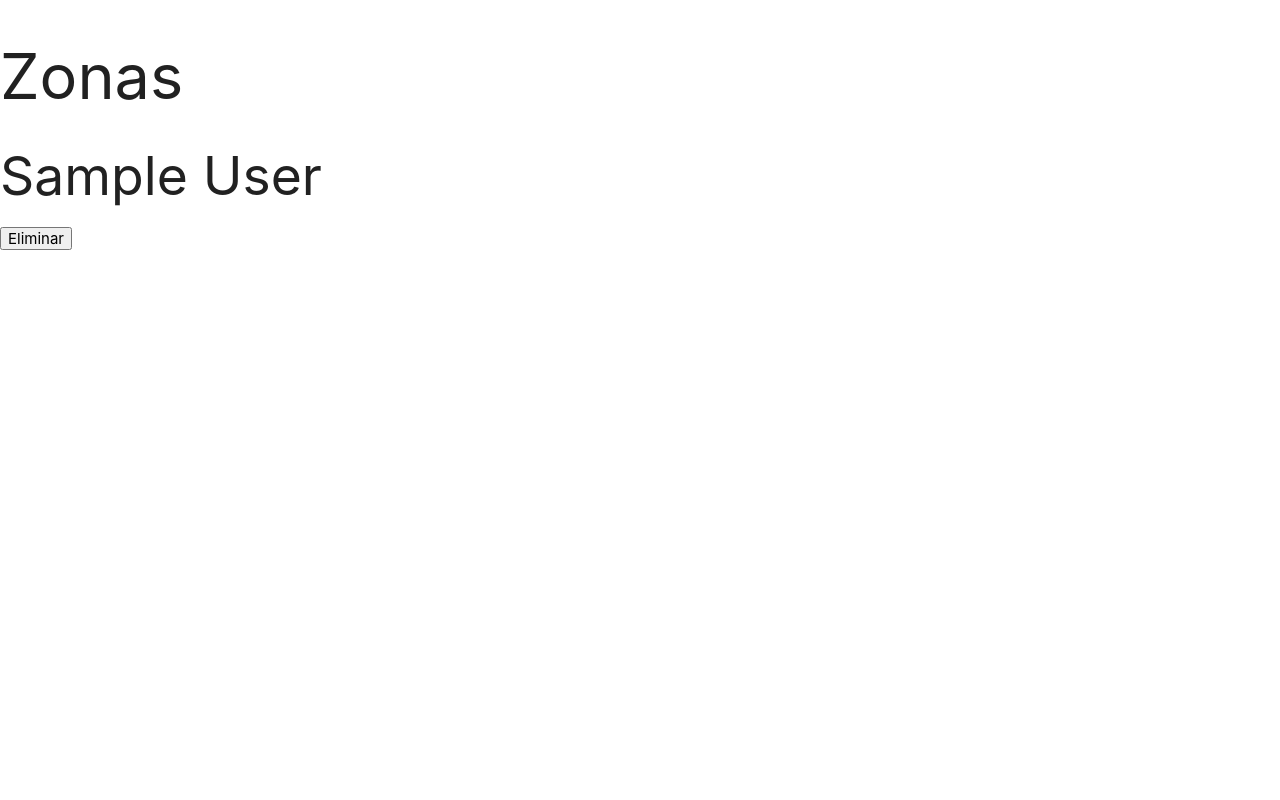
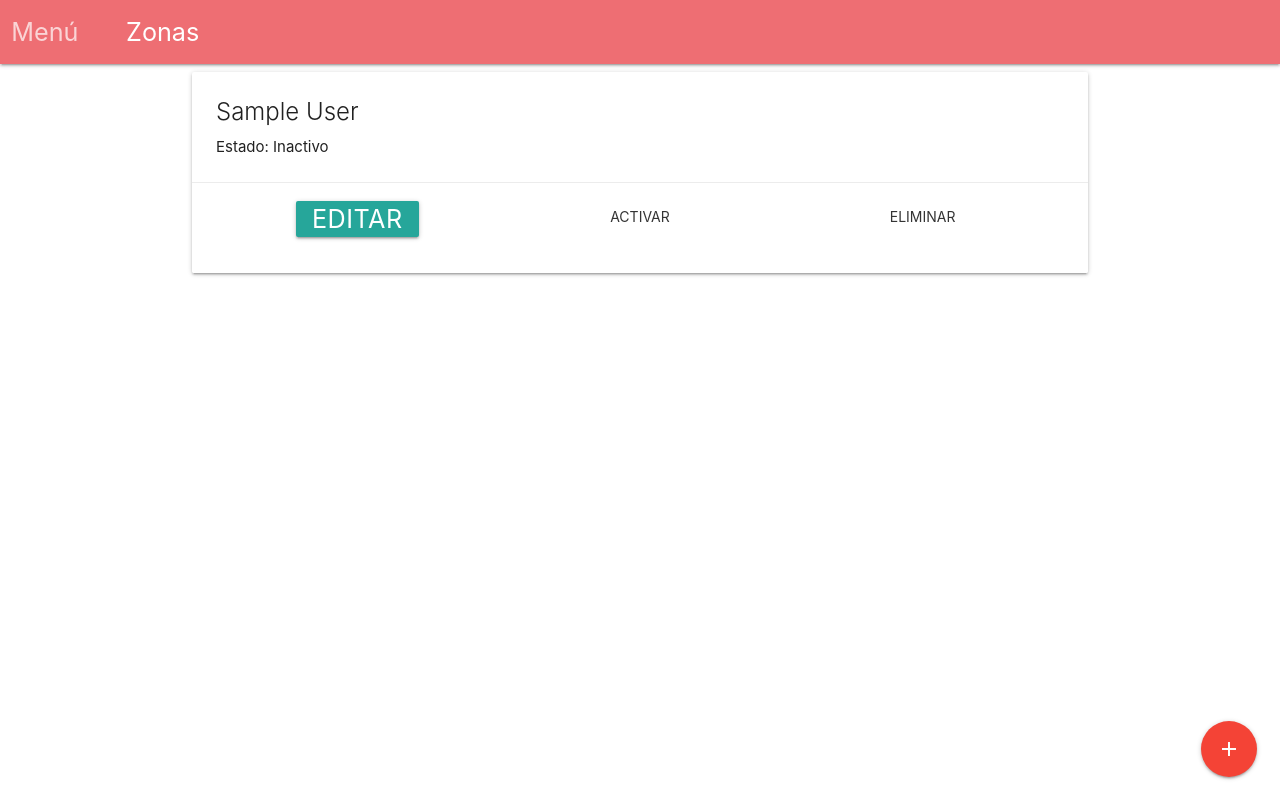
Before and after one commit to hristoroque/Customers-CRUD, a Django app: page /customers/zonas/ in a window 1280 px wide. Run offline with Django 3.2, Linux system fonts and the light colour scheme; tables that the repository leaves empty hold one stand-in row (values such as "Sample post").

Commit message:
mejora completa de htmls, views y urls con respecto a zonas

```diff
--- a/customers/templates/customers/create_zona.html
+++ b/customers/templates/customers/create_zona.html
@@ -4,7 +4,7 @@
     <div class="nav-wrapper">
         <div class="row">
             <div class="col s12">
-                <a href="{% url 'tipos' %}" class="breadcrumb">
+                <a href="{% url 'zonas' %}" class="breadcrumb">
                     <span class="flow-text">Tipos</span>
                 </a>
                 <a href="#!" class="breadcrumb">
@@ -18,7 +18,7 @@
 </nav>
 
 <div class="container">
-    <form action="{% url 'new_tipo' %}" method="post">
+    <form action="{% url 'new_zona' %}" method="post">
     {% csrf_token %}
     <input type="hidden" name="id" value="{{ id|default:"" }}">
     <div class="row">
--- a/customers/templates/customers/zonas_show.html
+++ b/customers/templates/customers/zonas_show.html
@@ -1,18 +1,83 @@
 {% extends "customers/base.html" %}
 {% block main %}
-<h1> Zonas </h1>
+<nav>
+    <div class="nav-wrapper">
+        <div class="row">
+            <div class="col s12">
+                <a href="{% url 'index' %}" class="breadcrumb">
+                    <span class="flow-text">Menú</span>
+                </a>
+                <a href="#!" class="breadcrumb">
+                    <span class="flow-text">
+                        Zonas
+                    </span>
+                </a>
+            </div>
+        </div>
+    </div>
+</nav>
+
+<div class="container">
     {% if zonas %}
     {% for zona in zonas %}
-        <div>
-            <h2> {{ zona.nombre }} </h2>
-            <form action="{% url "del_zona" %}" method="post">
+            <div class="card">
+                <div class="card-content">
+                    <span class="card-title flow-text"> {{ zona.nombre }} </span>
+                    <p class="col s3">Estado:
+                        {% if zona.estado == 'A' %}
+                              Activo
+                        {% else %}
+                            Inactivo
+                        {% endif %}
+                    </p>
+                </div>
+                <div class="card-action">
+                    <div class="row">
+                        <form action="{% url 'new_zona' %}" method="get" class="col s4 center-align flow-text">
+                            <input type="hidden" value="{{ zona.id }}" name="id">
+                            <input type="hidden" value="{{ zona.nombre }}" name="nombre">
+                            <button class="btn" type="submit">
+                                <span class="flow-text">
+                                    EDITAR
+                               </span>
+                            </button>
+                        </form>
+                        <form action="{% url 'toogle_zona' %}" method="post" class="col s4 center-align">
                            {% csrf_token %}
-                <input type="hidden" value="{{ zona.id }}" name="id"/>
-                <input type="submit"  value="Eliminar"/>
+                               <input name="id" type="hidden" value="{{ zona.id }}" />
+                               {% if zona.estado == 'A'%}
+                                   <button class="btn-flat" name="option" type="submit" value="INACTIVAR">
+                                          INACTIVAR
+                                 </button>
+                             {% else %}
+                                  <button class="btn-flat" name="option" type="submit" value="ACTIVAR">
+                                         ACTIVAR
+                                 </button>
+                            {% endif %}
+                            </input>
                         </form>
+                        <form action="{% url 'del_zona' %}" class="col s4 center-align" method="post">
+                        {% csrf_token %}
+                            <input name="id" type="hidden" value="{{ zona.id }}" />
+                            <button class="btn-flat" type="submit" value="ELIMINAR">
+                                    ELIMINAR
+                            </button>
+                        </form>
+                    </div>
+                </div>
             </div>
         {% endfor %}
     {% else %}
-    <p> No hay Zonas </p>
+    <div class="row">
+        <div class="col-s12 center-align">
+            <p class="flow-text"> No hay Zonas </p>
+        </div>
+    </div>
     {% endif %}
+    <div class="fixed-action-btn">
+        <a href="{% url 'new_zona' %}" class="btn-floating btn-large waves-effect waves-light red">
+             <i class="large material-icons">add</i>
+        </a>
+    </div>
+</div>
 {% endblock %}
--- a/customers/views.py
+++ b/customers/views.py
@@ -122,7 +122,7 @@ def new_zona(req):
             id = req.GET["id"]
             nombre = req.GET["nombre"]
         except:
-            print(Edición)
+            print("Edición")
         return render(req,"customers/create_zona.html",{"nombre" : nombre, "id" : id})
     elif (req.method == "POST"):
         id = req.POST["id"]
```
Lines whose indentation alone changed are shown as unchanged.
